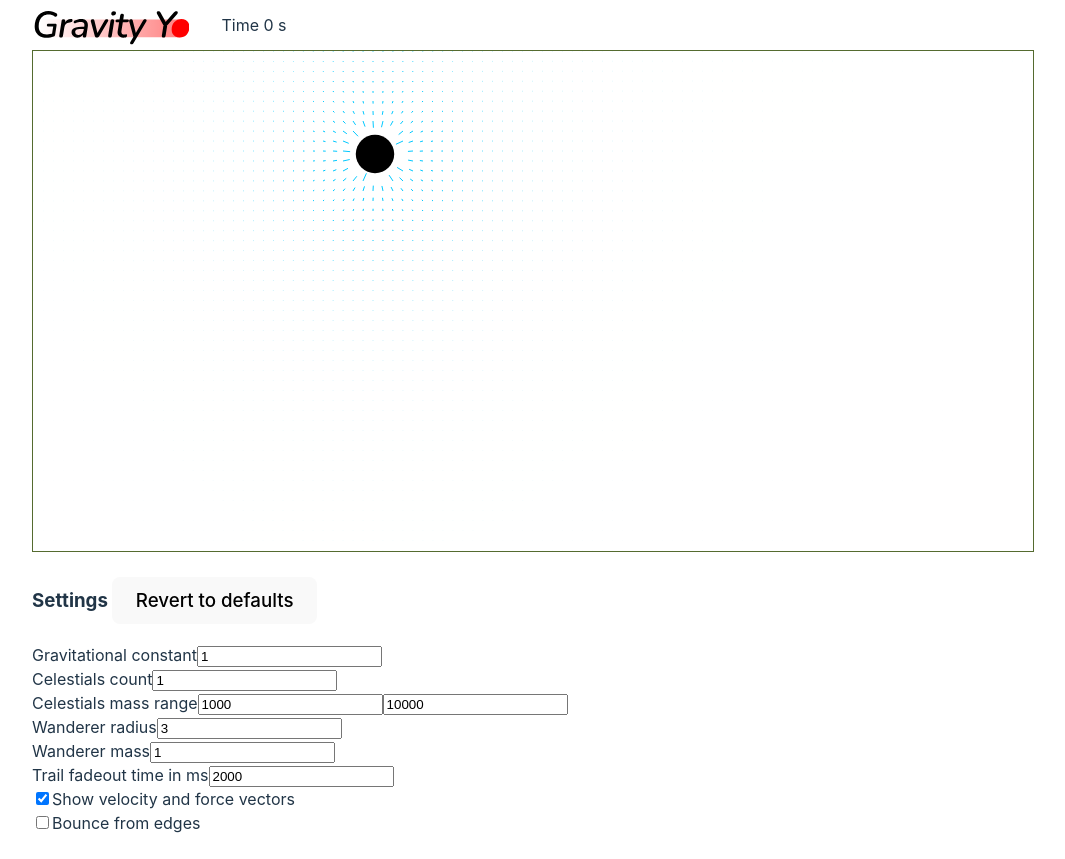
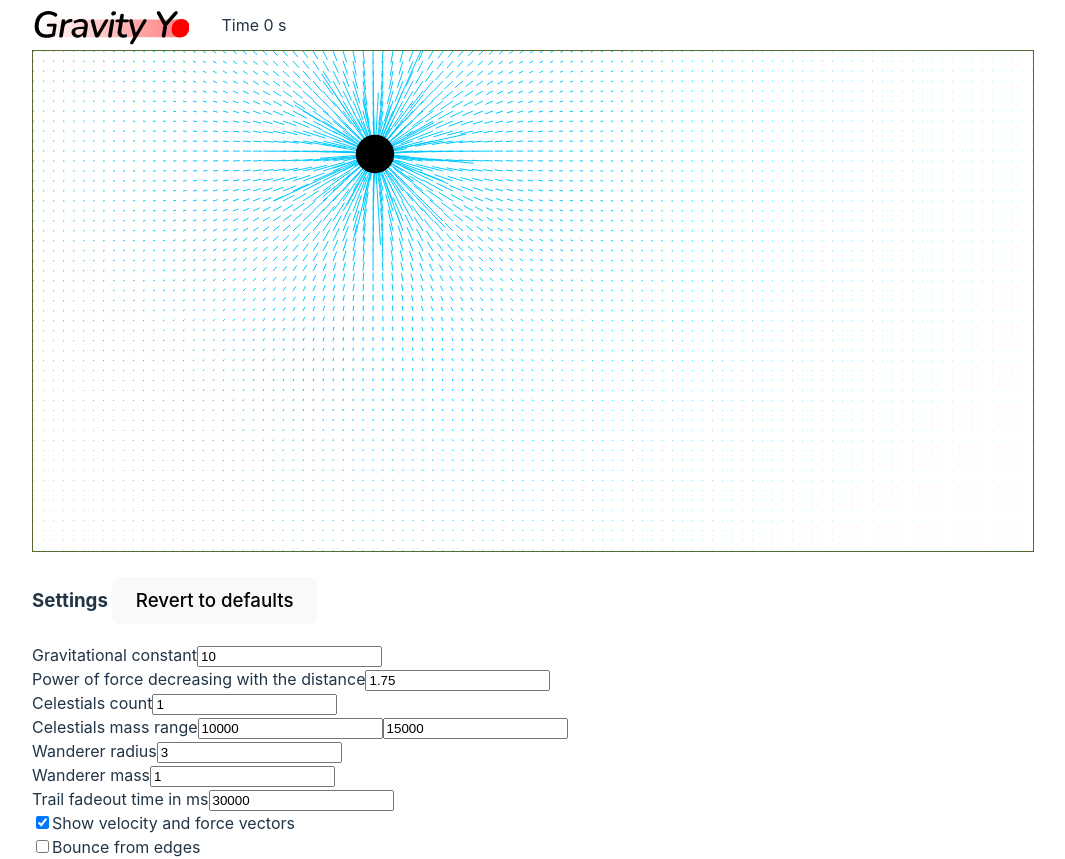
Before and after one commit to bonus-tm/gravity-yo, a Vue app: page / in a window 1280 px wide. Shown: the whole page, without its empty margins (107-1172 px from the left). Before the commit the page ends 835 px from the top, so only its background shows below. Built offline with nearby package versions, Linux system fonts and the light colour scheme.

Commit message:
Add parameter of power of force decreasing with the distance

```diff
--- a/src/classes/Wanderer.js
+++ b/src/classes/Wanderer.js
@@ -117,7 +117,7 @@ export const wanderer = reactive({
         this.collision = true
       }
 
-      let magnitude = params.G * this.mass * body.mass / distance ** 2
+      let magnitude = params.G * this.mass * body.mass / distance ** params.power
       let direction = this.angleTo(body)
 
       this.force.add(createVector({direction, magnitude}))
--- a/src/components/Settings.vue
+++ b/src/components/Settings.vue
@@ -23,6 +23,10 @@ onMounted(() => {
     <div>
       <label for="G">Gravitational constant</label>
       <input id="G" v-model="params.G" type="number" min="0" />
+    </div>
+    <div>
+      <label for="power">Power of force decreasing with the distance</label>
+      <input id="power" v-model="params.power" type="number" min="0" />
     </div>
 
     <div>
--- a/src/params.js
+++ b/src/params.js
@@ -3,17 +3,18 @@ import {computed, reactive} from 'vue'
 export const KEY = 'gravity-yo-params'
 
 const paramDefaults = {
-  G: 1,
+  G: 10, // gravitational constant
+  power: 1.75, // power of force decreasing with the distance
   showVectors: true,
   bounceFromEdges: false,
   celestialsCount: 1,
-  massMin: 1000,
-  massMax: 10_000,
+  massMin: 10_000,
+  massMax: 15_000,
   radiusMin: 0, // depends on canvas size — 1% of lesser dimension
   radiusMax: 0, // depends on canvas size — 5% of lesser dimension
   wandererMass: 1,
   wandererRadius: 3,
-  trailFadeoutMs: 2000,
+  trailFadeoutMs: 30000,
 }
 
 export const params = reactive(Object.assign({}, paramDefaults))
```
